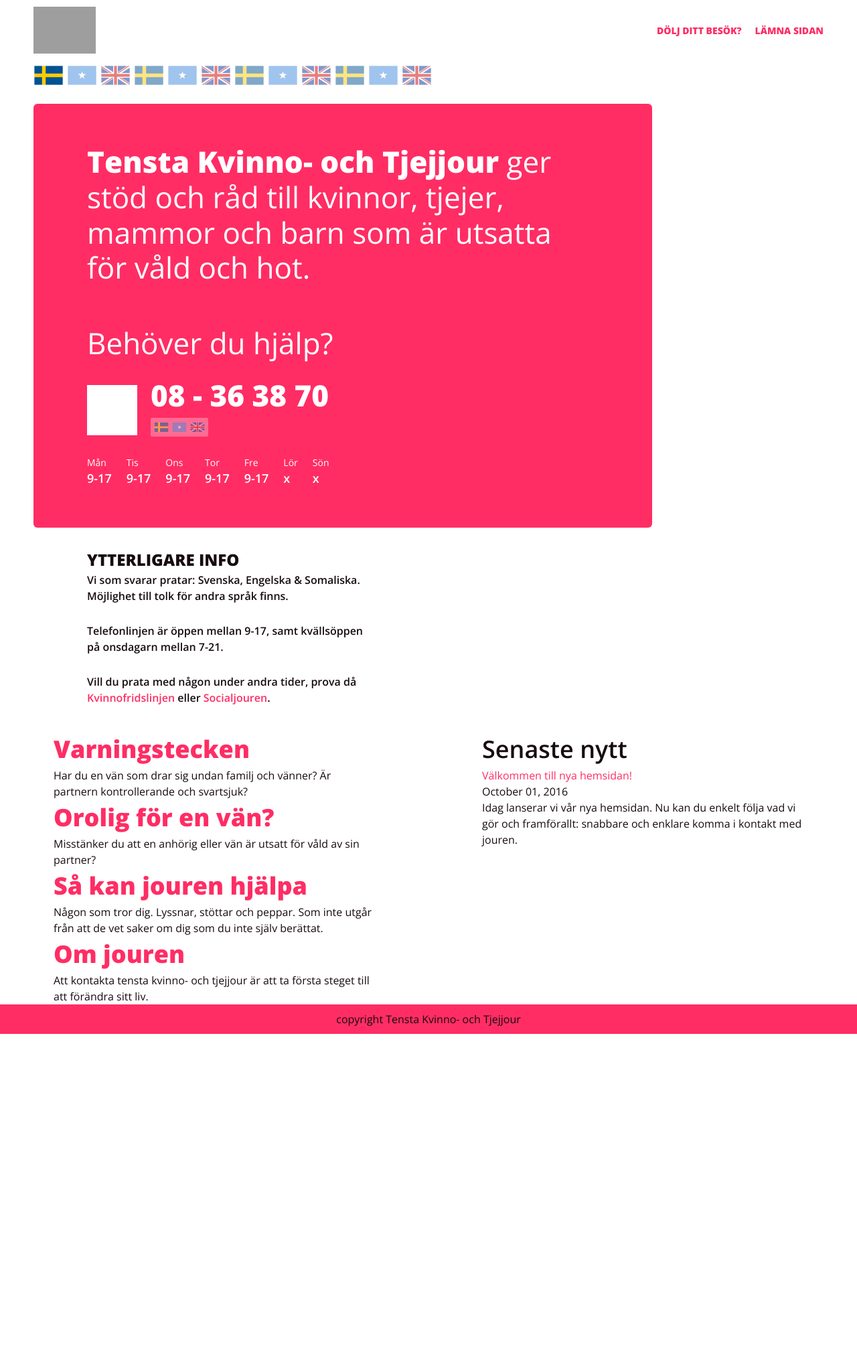
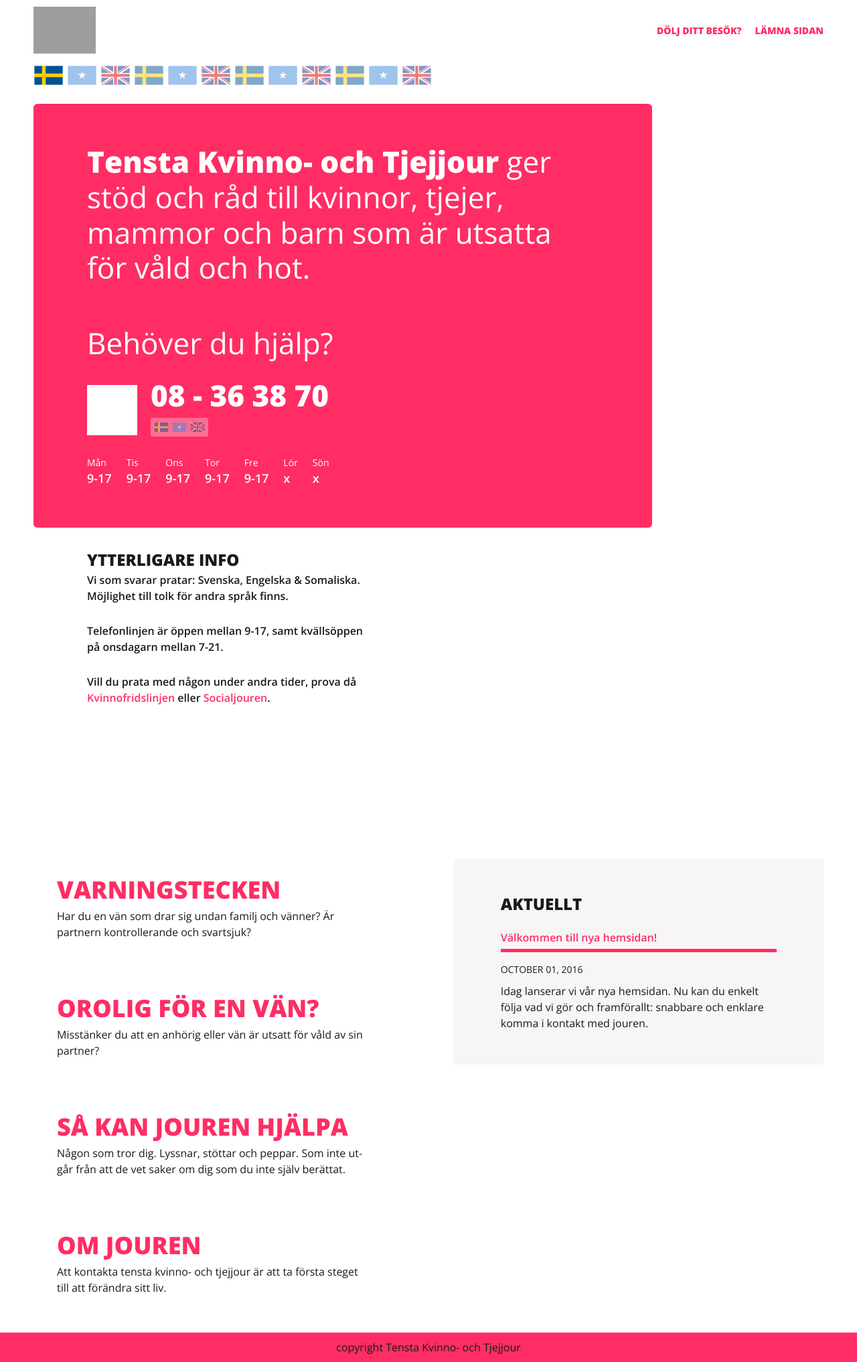
Before and after one commit to gardefjord/tenstakvinnojour, a Jekyll site: the page built from index.html, in a window 1280 px wide. Shown: the whole page at 67% size. Built offline with Jekyll 4.4.1, drawn with Linux system fonts in a browser that asks for light colours; before the commit the page ends 1544 px from its top, so only the background shows below that; grey boxes are pictures that could not be loaded.

Commit message:
Almost finished

```diff
--- a/_sass/puff.scss
+++ b/_sass/puff.scss
@@ -1,19 +1,30 @@
 @import 'variables';
 
 .puff {
-  padding: 40px
+  border-radius: 5px;
+  margin-bottom: 20px;
+  a {
+    display: block;
+    padding: 20px 35px 35px 35px;
+  }
 
   h2 {
     text-transform: uppercase;
-    margin-bottom: 15px;
+    margin-bottom: 0px;
     color: $c-primary;
-
   }
 
   p {
     color: $c-primary--dark;
   }
 
+  &:hover {
+    box-shadow: 0px 0px 10px 0px rgba(0,0,0,0.15);
+
+    h2 {
+      color: $c-primary--dark;
+    }
+  }
 
 }
 
--- a/_sass/section.scss
+++ b/_sass/section.scss
@@ -30,13 +30,14 @@
   }
   &--info {
     max-width: 690px;
-    padding: 10px 50px;
+    padding: 10px 50px 200px;
 
     .section--inner {
       flex-direction: column;
       justify-content: center;
       padding: 0px 80px;
       color: $c-primary--dark;
+
       p {
         margin-bottom: 28px;
       }
@@ -47,12 +48,37 @@
       display: flex;
       flex-direction: row;
       align-items: flex-start;
+
     .section--inner {
       width: 50%;
       flex-direction: column;
-      padding: 0px 80px;
+      margin: 0px 50px;
+
+    &.news {
+        padding: 50px 70px;
+        background: rgba(#4D1120, 0.04);
+
+        h3 {
+          margin-bottom: 20px;
+        }
+
+        .headline {
+          display: block;
+          border-bottom: 5px solid $c-primary;
+          padding-bottom: 5px;
+          margin-bottom: 15px;
+        }
+
+        .postdate {
+          text-transform: uppercase;
+          font-size: 14px;
+          margin-bottom: 10px;
+        }
+      }
 
     }
+
+
   }
 
 
--- a/_sass/variables.scss
+++ b/_sass/variables.scss
@@ -17,4 +17,4 @@
 
 $c-primary: #FF2D64;
 $c-secondary: #ffffff;
-$c-primary--dark: #170b0e;
+$c-primary--dark: #1A1A1A;
--- a/index.html
+++ b/index.html
@@ -110,14 +110,15 @@
     </div>
   </div>
 
-  <div class="section--inner">
-    <h2>Senaste nytt</h2>
+  <div class="section--inner news">
+    <h3 class="bolder">Aktuellt</h3>
+
     <ul>
       {% for post in site.posts %}
         <li>
-          <a href="{{ site.baseurl }}{{ post.url }}">{{ post.title }}</a>
+          <a class="headline bold" href="{{ site.baseurl }}{{ post.url }}">{{ post.title }}</a>
           <p class="postdate">{{ post.date | date: '%B %d, %Y' }}</p>
-          <p>{{ post.description }}</p>
+          <p class="description">{{ post.description }}</p>
         </li>
       {% endfor %}
     </ul>
```
Also changed, not shown: 2 other files.
